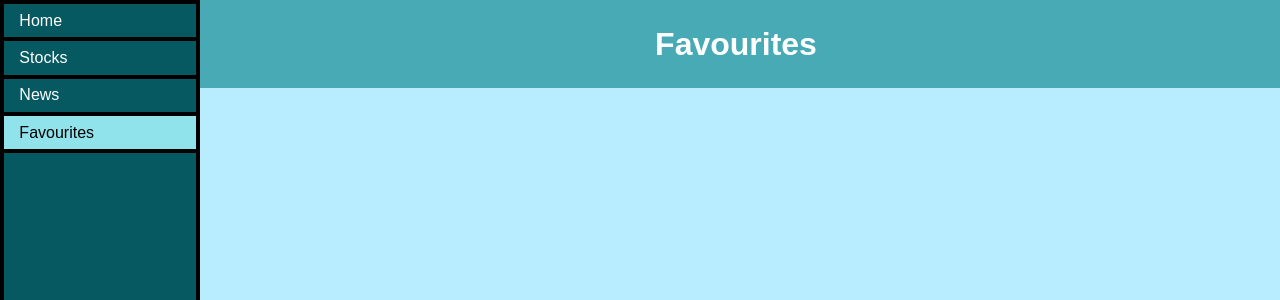
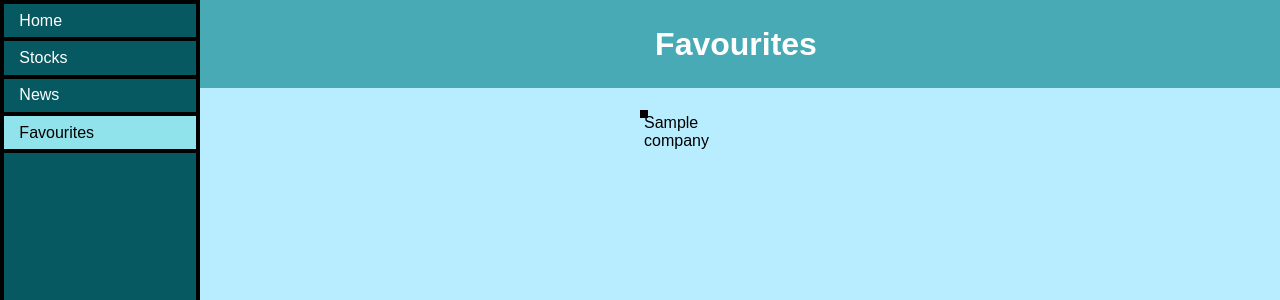
Before and after one commit to mariaachim/stock-market-forecast-application, a Flask app: page /favourites in a window 1280 px wide. Shown: the top 300 px of the page. Run offline with Flask 3, Linux system fonts and the light colour scheme; the visitor is signed in with stand-in values (Sample User, id 1); tables that the repository leaves empty hold one stand-in row (values such as "Sample post"); parts of the project's set-up code (start-up, migrations or seed data) failed here and were passed over.

Commit message:
listing favourites works, add css to make it look good

```diff
--- a/app.py
+++ b/app.py
@@ -140,7 +140,11 @@ def news():
 
 @app.route('/favourites')
 def favourites():
-    return render_template('favourites.html')
+    results = db.session.query(Companies, Favourites).join(Favourites).filter(Favourites.user_id==session['userID']).all()
+    favourites_names = []
+    for company in results:
+        favourites_names.append(company[0].name)
+    return render_template('favourites.html', query=favourites_names)
 
 # to run with python -m app
 if __name__ == "__main__":
--- a/static/css/styles.css
+++ b/static/css/styles.css
@@ -111,6 +111,12 @@ li a.active {
   width: 20%;
 }
 
+.favourites {
+  position: absolute;
+  width: auto;
+  left: 50%;
+}
+
 .details {
   margin-left: 20%;
 }
--- a/templates/favourites.html
+++ b/templates/favourites.html
@@ -8,6 +8,7 @@
   <title>Favourites</title>
 </head>
 <body>
+
   <h1 class="title">Favourites</h1>
   <div class="sidebar-nav">
     <ul>
@@ -17,5 +18,14 @@
       <li><a href="/favourites" class="active">Favourites</a></li>
     </ul>
   </div>
+
+  <div class="favourites">
+    <ul>
+      {% for favourite in query %}
+      <li>{{ favourite }}</li>
+      {% endfor %}
+    </ul>
+  </div>
+
 </body>
 </html>
--- a/templates/stocks.html
+++ b/templates/stocks.html
@@ -8,6 +8,7 @@
   <title>Stocks</title>
 </head>
 <body>
+
   <h1 class="title">Stocks</h1>
   <div class="sidebar-nav">
     <ul>
@@ -25,5 +26,6 @@
       {% endfor %}
     </form>
   </div>
+
 </body>
 </html>
```
